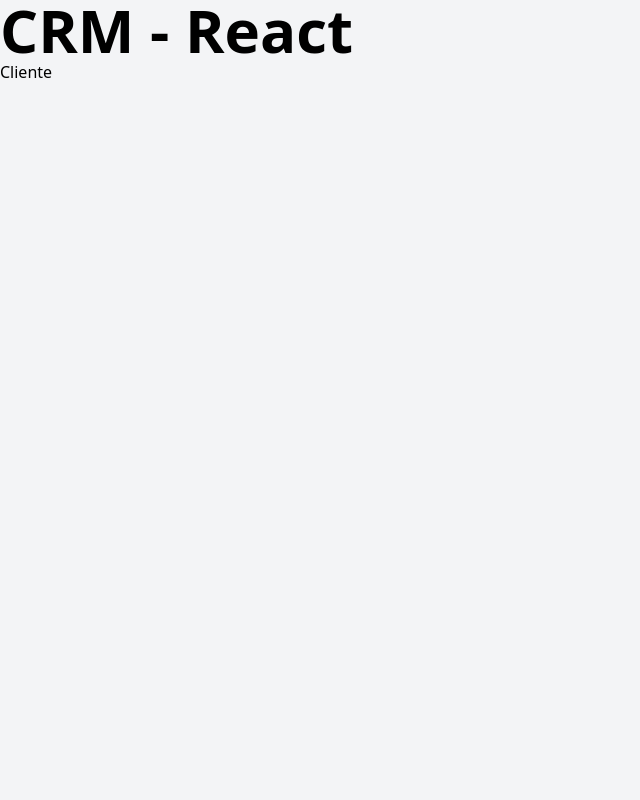
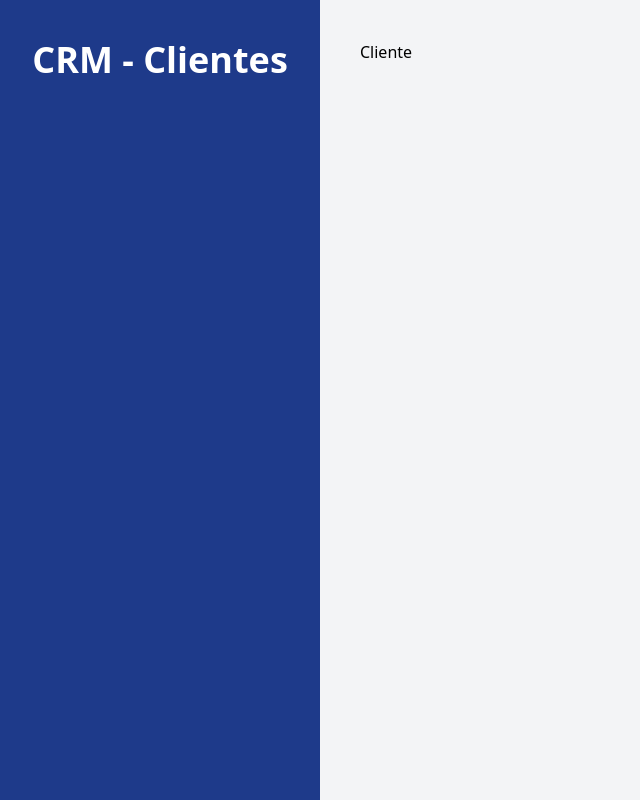
Before and after one commit to Juan8516/crm-react, a React (Vite) app: page / in a window 1280 px wide. Shown: the whole page, without its empty margins (0-640 px from the left). Built offline with nearby package versions, Linux system fonts and the light colour scheme.

Commit message:
Se aplican estilos a Layout a fondo-clientes y fuente-clientes

```diff
--- a/src/components/Layout.jsx
+++ b/src/components/Layout.jsx
@@ -3,9 +3,15 @@
 
 function Layout() {
   return (
-    <div>
-      <h1 className='text-6xl font-bold'>CRM - React</h1>
-      <Outlet />
+    <div className='md:flex md:min-h-screen'>
+      <aside className='md:w-1/4 bg-blue-900 px-5 py-10'>
+          <h2 className='text-4xl font-black text-center text-white'>CRM - Clientes</h2>
+      </aside>
+
+      <main className='md:w-3/4 p-10 md:h-screen overflow-scroll'>
+          <Outlet />
+      </main>
+
     </div>
   )
 }
```
